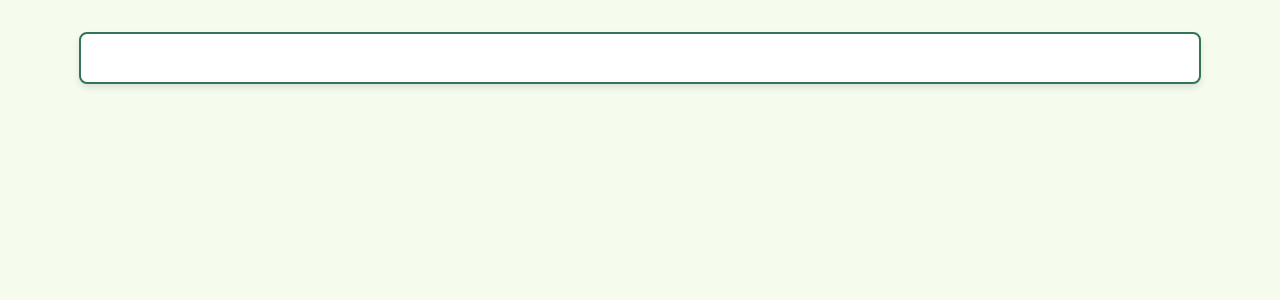
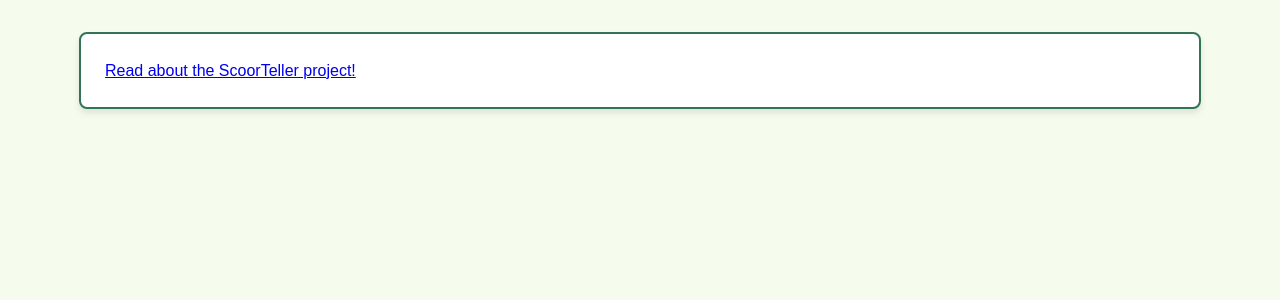
Before and after one commit to lucasburdorf/ScoorTeller, a Flask app: page /information in a window 1280 px wide. Shown: the part 42-342 px from the top of the page. Run offline with Flask 3, Linux system fonts and the light colour scheme; some libraries are stand-ins or nearby versions.

Commit message:
Update information.html

```diff
--- a/templates/information.html
+++ b/templates/information.html
@@ -22,7 +22,7 @@
         <main>
             <div class="container">
                 <section class="information"
-
+<p><a href="https://1drv.ms/w/c/bd2b72d629e501d6/IQB2BqMUdjsGSI3Cmmp61zqCAZmBle44Npc1yQEGOTGiDJA?e=gERK4H">Read about the ScoorTeller project!</a></p>
        </main>
     </body>
 </html>
```
